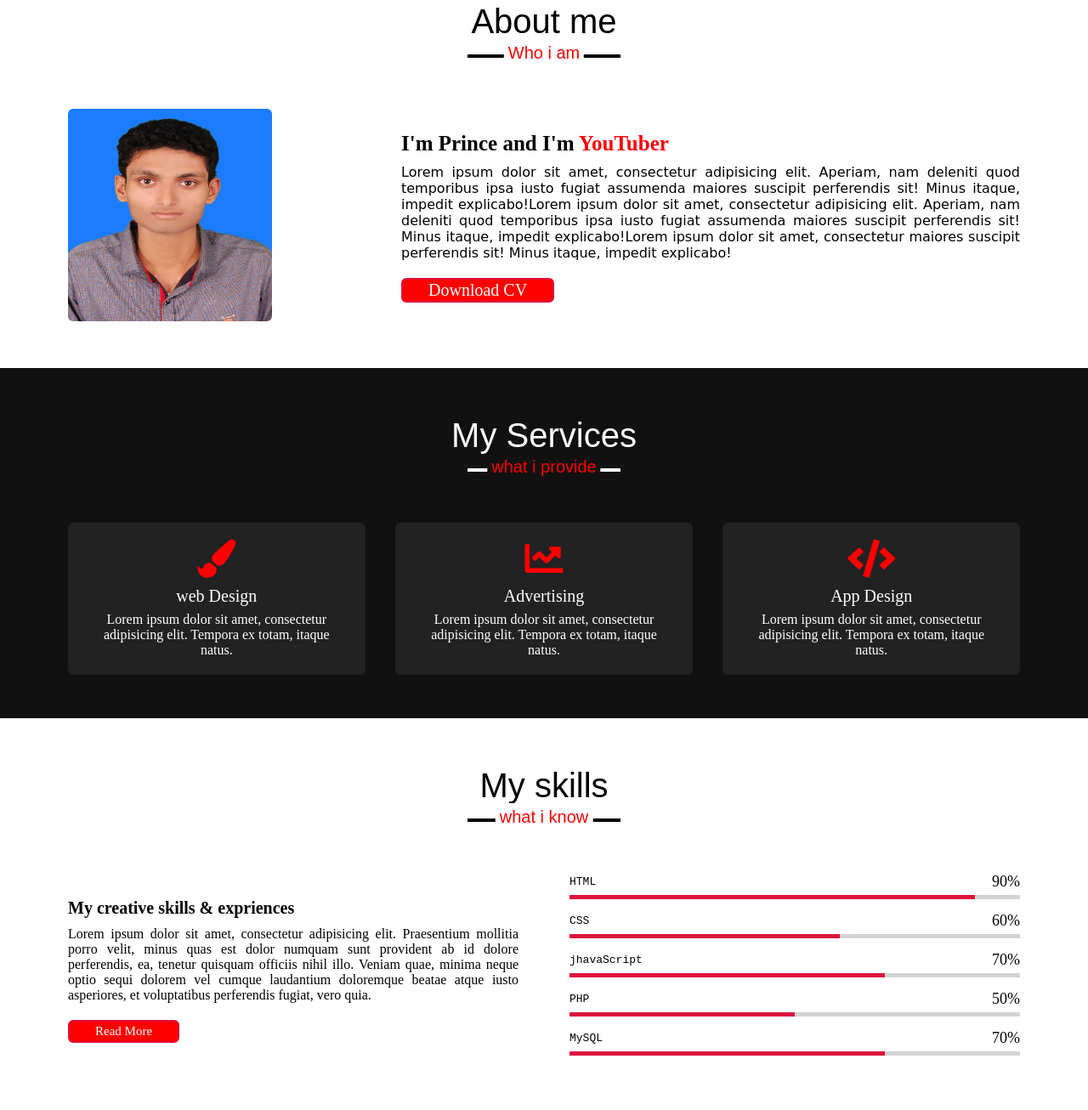
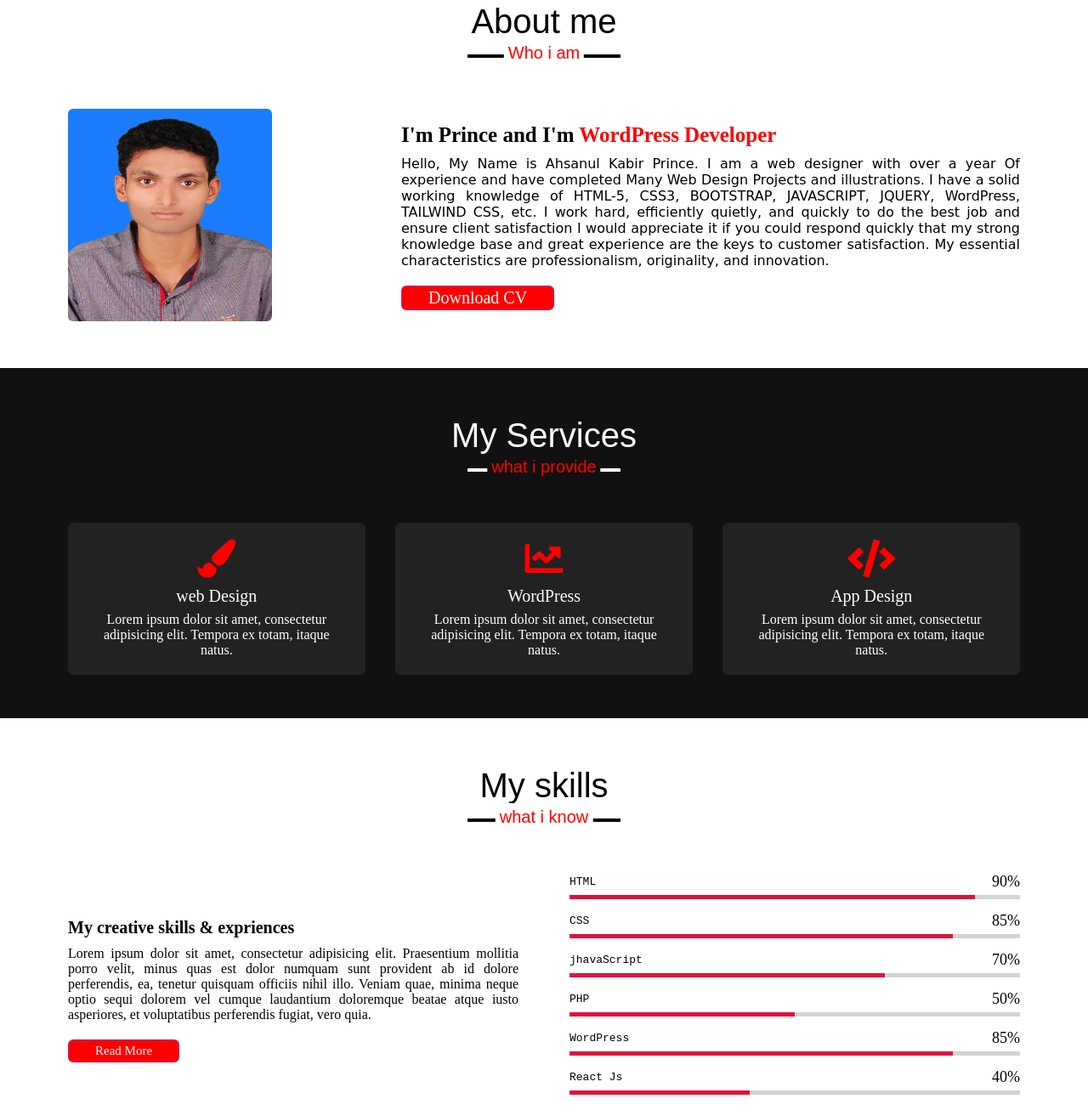
Before and after one commit to akprinceinfo/-Html-Css-Portfolio-1, a plain HTML site: page index.html in a window 1280 px wide. Shown: the part 854-2160 px from the top of the page at 85% size. Drawn offline with nearby package versions, Linux system fonts and the light colour scheme.

Commit message:
Data Change : 001

```diff
--- a/css/style.css
+++ b/css/style.css
@@ -40,7 +40,7 @@ html {
 
 .sticky {
     padding: 15px 0;
-    background: red;
+    background: #060606;
     color: aqua;
 }
 
@@ -146,8 +146,9 @@ html {
     background-position: cover;
     background-repeat: no-repeat;
     background-attachment: fixed;
-    background-size: 1400px 130vh;
-    min-height: 500px;
+    /* background-size: 1400px 130vh; */
+    background-size: cover;
+    width: 100vw;
 }
 
 .home .max-width {
@@ -456,7 +457,7 @@ section .title::after {
 }
 
 .skills-content .right .css::before {
-    width: 60%;
+    width: 85%;
 }
 
 .skills-content .right .js::before {
@@ -466,9 +467,12 @@ section .title::after {
 .skills-content .right .php::before {
     width: 50%;
 }
+.skills-content .right .WordPress::before {
+    width: 85%;
+}
 
 .skills-content .right .sql::before {
-    width: 70%;
+    width: 40%;
 }
 
 /*--------------Skills section styling End------------------*/
--- a/index.html
+++ b/index.html
@@ -3,7 +3,7 @@
 
 <head>
     <meta charset="utf-8">
-    <title>Example Title</title>
+    <title>Ahsanul Kabir Prince</title>
     <meta name="author" content="Your Name">
     <meta name="description" content="Example description">
     <meta name="viewport" content="width=device-width, initial-scale=1.0">
@@ -17,10 +17,9 @@
 </head>
 
 <body>
-
-
-    <button onclick="topFunction()" id="myBtn" title="Go to top"><i class="fas fa-angle-up"></i></button>
-
+    <button onclick="topFunction()" id="myBtn" title="Go to top">
+        <i class="fas fa-angle-up"></i>
+    </button>
     <!--  -----------Header Start------------------>
     <div class="navber">
         <div class="max-width">
@@ -29,37 +28,45 @@
                 <img src="img/MQlruuLr.gif">
             </div>
             <ul class="menu">
-                <li><a href="#home">Home</a></li>
-                <li><a href="#about">About</a></li>
-                <li><a href="#services">Service</a></li>
-                <li><a href="#skills">Skills</a></li>
-                <li><a href="#teams">Teams</a></li>
-                <li><a href="#contact">Contact</a></li>
+                <li>
+                    <a href="#home">Home</a>
+                </li>
+                <li>
+                    <a href="#about">About</a>
+                </li>
+                <li>
+                    <a href="#services">Service</a>
+                </li>
+                <li>
+                    <a href="#skills">Skills</a>
+                </li>
+                <li>
+                    <a href="#teams">Teams</a>
+                </li>
+                <li>
+                    <a href="#contact">Contact</a>
+                </li>
             </ul>
             <div class="menu-btn">
                 <i class="fas fa-bars"></i>
             </div>
         </div>
     </div>
-
     <!-------------Header End------------------>
-
     <!-------------Home section start------------------>
-
     <section class="home" id="home">
         <div class="max-width">
             <div class="home-container">
                 <div class="text-1">Hello,My name is</div>
                 <div class="text-2">Ahsanul Kabir Prince</div>
-                <div class="text-3">And I'm a <span class="typing">YouTuber</span></div>
+                <div class="text-3">And I'm a <span class="typing">WordPress Developer</span>
+                </div>
                 <a href="#">Hire me</a>
             </div>
         </div>
     </section>
     <!-------------Home section End------------------>
     <!-------------About section Start------------------>
-
-
     <section class="about" id="about">
         <div class="max-width">
             <h2 class="title">About me</h2>
@@ -68,18 +75,25 @@
                     <img src="img/prince.jpg">
                 </div>
                 <div class="column right">
-                    <div class="text">I'm Prince and I'm <span>YouTuber</span></div>
-
-                    <p>Lorem ipsum dolor sit amet, consectetur adipisicing elit. Aperiam, nam deleniti quod temporibus ipsa iusto fugiat assumenda maiores suscipit perferendis sit! Minus itaque, impedit explicabo!Lorem ipsum dolor sit amet, consectetur adipisicing elit. Aperiam, nam deleniti quod temporibus ipsa iusto fugiat assumenda maiores suscipit perferendis sit! Minus itaque, impedit explicabo!Lorem ipsum dolor sit amet, consectetur maiores suscipit perferendis sit! Minus itaque, impedit explicabo!</p>
+                    <div class="text">I'm Prince and I'm <span>WordPress Developer</span>
+                    </div>
+                    <p>Hello, My Name is Ahsanul Kabir Prince. I am a web designer with over a year Of experience and
+                        have completed Many Web
+                        Design Projects and illustrations. I have a solid working knowledge of HTML-5, CSS3, BOOTSTRAP,
+                        JAVASCRIPT, JQUERY,
+                        WordPress, TAILWIND CSS, etc. I work hard, efficiently quietly, and quickly to do the best job
+                        and ensure client
+                        satisfaction I would appreciate it if you could respond quickly that my strong knowledge base
+                        and great experience are
+                        the keys to customer satisfaction. My essential characteristics are professionalism,
+                        originality, and innovation.</p>
                     <a href="#">Download CV</a>
                 </div>
             </div>
         </div>
     </section>
-
     <!-------------About section End------------------>
     <!-------------services section start---------------->
-
     <section class="services" id="services">
         <div class="max-width">
             <h2 class="title">My Services</h2>
@@ -91,15 +105,13 @@
                         <p>Lorem ipsum dolor sit amet, consectetur adipisicing elit. Tempora ex totam, itaque natus.</p>
                     </div>
                 </div>
-
                 <div class="card">
                     <div class="box">
                         <i class="fas fa-chart-line"></i>
-                        <div class="text">Advertising</div>
+                        <div class="text">WordPress</div>
                         <p>Lorem ipsum dolor sit amet, consectetur adipisicing elit. Tempora ex totam, itaque natus.</p>
                     </div>
                 </div>
-
                 <div class="card">
                     <div class="box">
                         <i class="fas fa-code"></i>
@@ -107,12 +119,10 @@
                         <p>Lorem ipsum dolor sit amet, consectetur adipisicing elit. Tempora ex totam, itaque natus.</p>
                     </div>
                 </div>
-
             </div>
         </div>
     </section>
     <!-------------services section End------------------>
-
     <!--------------Skill Section Start---------------------------->
     <section class="skills" id="skills">
         <div class="max-width">
@@ -120,7 +130,10 @@
             <div class="skills-content">
                 <div class="colum left">
                     <div class="text">My creative skills & expriences</div>
-                    <p>Lorem ipsum dolor sit amet, consectetur adipisicing elit. Praesentium mollitia porro velit, minus quas est dolor numquam sunt provident ab id dolore perferendis, ea, tenetur quisquam officiis nihil illo. Veniam quae, minima neque optio sequi dolorem vel cumque laudantium doloremque beatae atque iusto asperiores, et voluptatibus perferendis fugiat, vero quia.</p>
+                    <p>Lorem ipsum dolor sit amet, consectetur adipisicing elit. Praesentium mollitia porro velit, minus
+                        quas est dolor numquam sunt provident ab id dolore perferendis, ea, tenetur quisquam officiis
+                        nihil illo. Veniam quae, minima neque optio sequi dolorem vel cumque laudantium doloremque
+                        beatae atque iusto asperiores, et voluptatibus perferendis fugiat, vero quia.</p>
                     <a href="#">Read More</a>
                 </div>
                 <div class="colum right">
@@ -134,7 +147,7 @@
                     <div class="bars">
                         <div class="info">
                             <samp>CSS</samp>
-                            <span>60%</span>
+                            <span>85%</span>
                         </div>
                         <div class="line css"></div>
                     </div>
@@ -154,8 +167,15 @@
                     </div>
                     <div class="bars">
                         <div class="info">
-                            <samp>MySQL</samp>
-                            <span>70%</span>
+                            <samp>WordPress</samp>
+                            <span>85%</span>
+                        </div>
+                        <div class="line WordPress"></div>
+                    </div>
+                    <div class="bars">
+                        <div class="info">
+                            <samp>React Js</samp>
+                            <span>40%</span>
                         </div>
                         <div class="line sql"></div>
                     </div>
@@ -163,15 +183,8 @@
             </div>
         </div>
     </section>
-
-
     <!--------------Skill Section End------------------------------>
-
-
-
     <!--------------teams Section Start---------------------------->
-
-
     <section class="teams" id="teams">
         <div class="max-width">
             <h2 class="title">My Teams</h2>
@@ -187,7 +200,6 @@
                             <p>Lorem ipsum dolor sit amet, consectetur adipisicing elit. Tempora ex totam, itaque.</p>
                         </div>
                     </div>
-
                     <div class="card tems_all_card">
                         <div class="box tems_all">
                             <img src="img/Kuddus.jpg">
@@ -195,7 +207,6 @@
                             <p>Lorem ipsum dolor sit amet, consectetur adipisicing elit. Tempora ex totam, itaque</p>
                         </div>
                     </div>
-
                     <div class="card tems_all_card">
                         <div class="box tems_all">
                             <img src="img/nipun.jpg">
@@ -207,21 +218,17 @@
             </div>
         </section>
     </section>
-
-
     <!--------------teams Section End------------------------------>
-
-
-
     <!--          Contact section start        -->
-
     <section class="contact con-sec" id="contact">
         <div class="max-width">
             <h2 class="title">Contact me</h2>
             <div class="contact-contact all_form_width">
                 <div class="colum left all_form_width_left">
                     <div class="text">Get in Touch</div>
-                    <p>Lorem ipsum dolor sit amet, consectetur adipisicing elit. Minima qui sed at, quam maiores dicta! Lorem ipsum dolor sit amet, consectetur adipisicing elit. Dolor, cum praesentium adipisci laudantium debitis rerum.</p>
+                    <p>Lorem ipsum dolor sit amet, consectetur adipisicing elit. Minima qui sed at, quam maiores dicta!
+                        Lorem ipsum dolor sit amet, consectetur adipisicing elit. Dolor, cum praesentium adipisci
+                        laudantium debitis rerum.</p>
                     <div class="icons">
                         <div class="row">
                             <i class="fas fa-user"></i>
@@ -230,8 +237,6 @@
                                 <div class="sub-title">A.K.Prince</div>
                             </div>
                         </div>
-
-
                         <div class="row">
                             <i class="fas fa-map-marker-alt"></i>
                             <div class="info">
@@ -248,7 +253,6 @@
                         </div>
                     </div>
                 </div>
-
                 <div class="colum right all_form_width_right">
                     <div class="text">Message me</div>
                     <form action="">
@@ -272,37 +276,15 @@
                         </div>
                     </form>
                 </div>
-
             </div>
         </div>
     </section>
-
     <!--          Contact section End        -->
-
-
-
     <!--    footer Section Staet-->
-
     <footer>
         <samp>Created By <a href="#">Prince</a> | <span class=" far fa-copyright"></span> 2021 </samp>
     </footer>
-
-
-
-
-
-
     <!--    footer Section end-->
-
-
-
-
-
-
-
-
-
-
     <script src="https://cdnjs.cloudflare.com/ajax/libs/animejs/2.0.2/anime.min.js"></script>
     <script src="js/jquery-3.5.1.min.js"></script>
     <script src="js/app.js"></script>
--- a/js/app.js
+++ b/js/app.js
@@ -69,7 +69,7 @@ function topFunction() {
 //Typing animation script
 
 var typed = new Typed(".typing", {
-   strings: ["YouTuber","Developer","Designer"],
+   strings: ["Designer","YouTuber"],
     typeSpeed:100,
     backSpeed:80,
     loop:true
```
